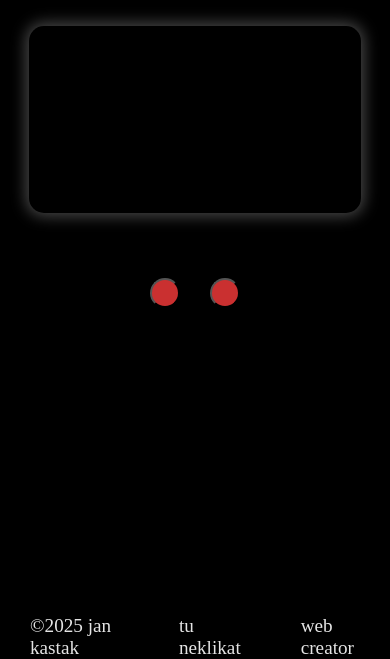
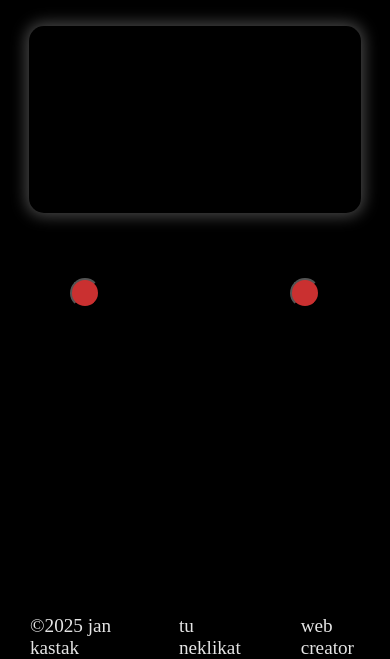
Before and after one commit to JiKl-coding/jankastak, a plain HTML site: page index.html in a window 390 px wide. Shown: the part 185-844 px from the top of the page. Drawn offline with Linux system fonts and the light colour scheme.

Commit message:
responsive buttons margin

```diff
--- a/css/styles.css
+++ b/css/styles.css
@@ -261,7 +261,7 @@ a {
 
 }
 
-@media (max-width: 800px) {
+@media (max-width: 768px) {
 
     main {
         display: flex;
@@ -304,6 +304,8 @@ a {
     }
 
     .buttons{
+        margin-left: 70px;
+        margin-right: 70px;
         height: 120px;
     }
 
```
